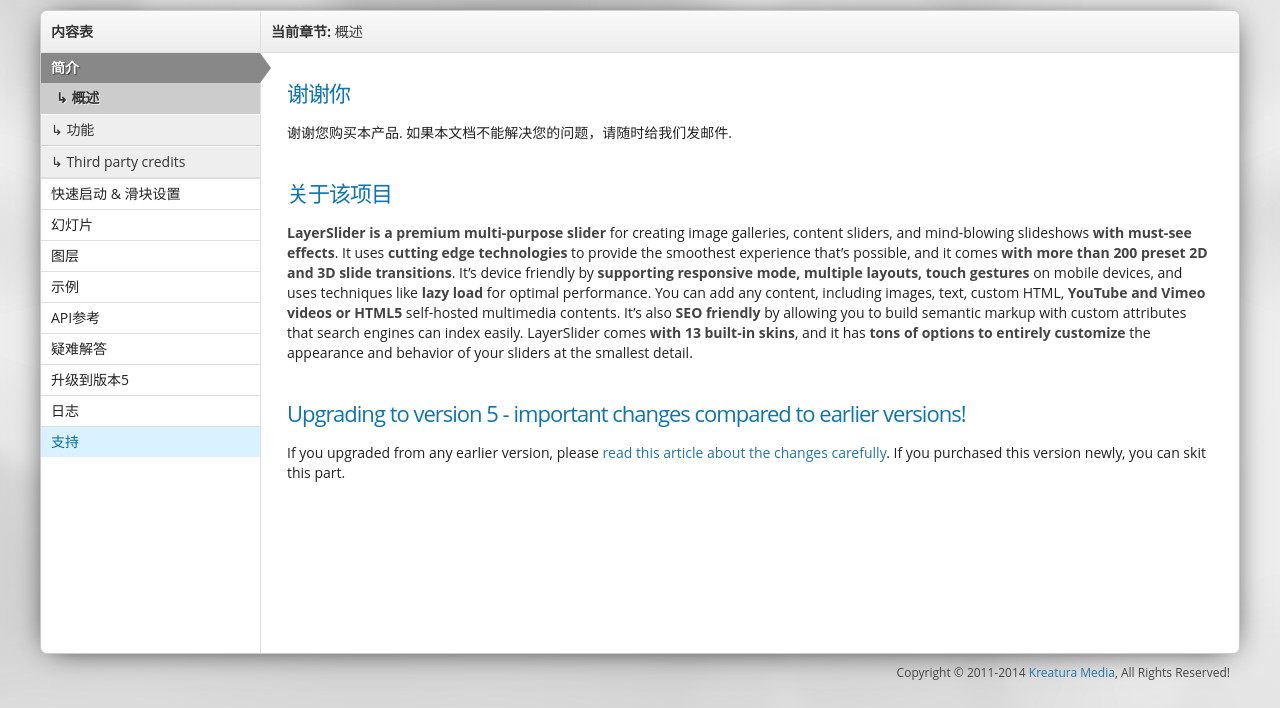
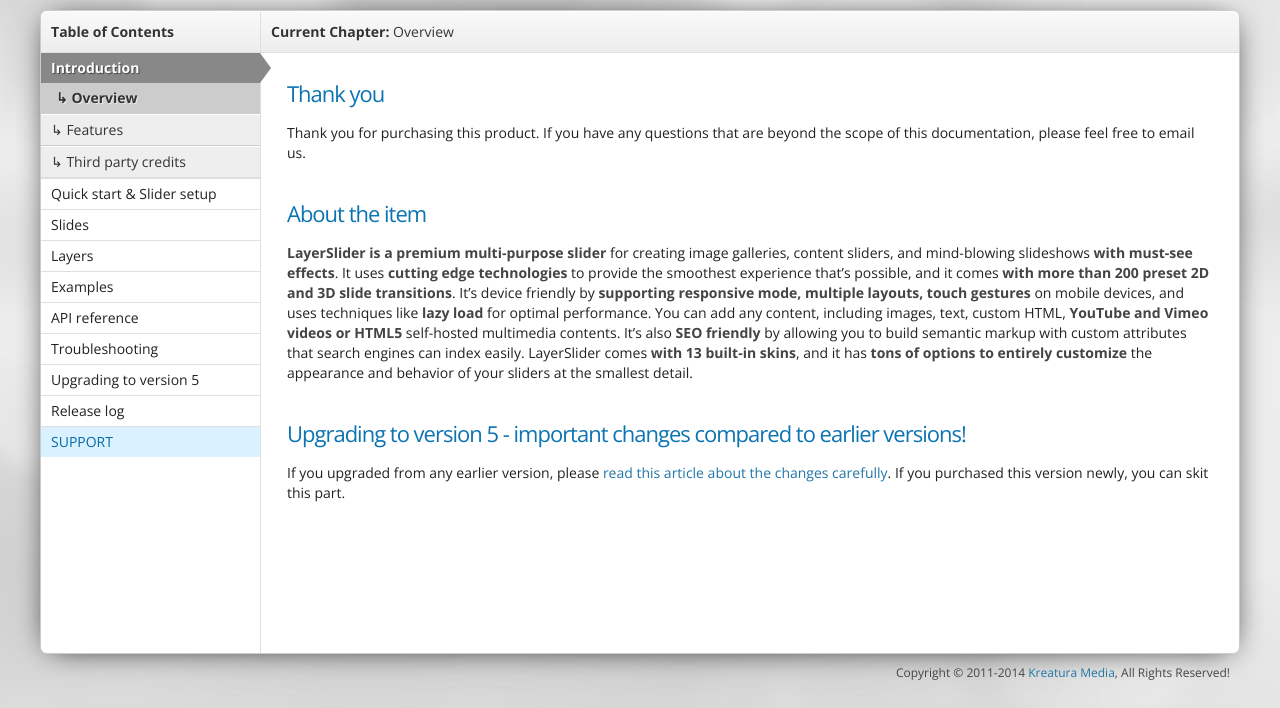
Before and after one commit to MadLockHe/layerslider, a website with bundled scripts: page documentation/documentation.html in a window 1280 px wide. Shown: the part 92-800 px from the top of the page. Built offline with nearby package versions, Linux system fonts and the light colour scheme; a web font is replaced by a local one.

Commit message:
Revert "文档翻译"
This reverts commit 09f571f38c5faea71393f5be6c05e1e25747654e.

```diff
--- a/documentation/documentation.html
+++ b/documentation/documentation.html
@@ -8,8 +8,8 @@
 <link rel="stylesheet" href="../layerslider/css/layerslider.css">
 <link rel="stylesheet" href="assets/js/syntaxhighlighter/styles/shCoreKreatura.css">
 <link rel="stylesheet" href="assets/js/syntaxhighlighter/styles/shThemeKreatura.css">
-<link href="http://fonts.useso.com/css?family=Oswald:300,400,700" rel="stylesheet" type="text/css">
-<link href="http://fonts.useso.com/css?family=Open+Sans:300italic,300,400italic,400,600italic,600,700italic,700,800italic,800" rel="stylesheet" type="text/css">
+<link href="http://fonts.googleapis.com/css?family=Oswald:300,400,700" rel="stylesheet" type="text/css">
+<link href="http://fonts.googleapis.com/css?family=Open+Sans:300italic,300,400italic,400,600italic,600,700italic,700,800italic,800" rel="stylesheet" type="text/css">
 <!--[if lt IE 9]>
 	<script src="assets/js/html5.js"></script>
 <![endif]-->
@@ -18,11 +18,11 @@
 <div id="wrapper">
 
 	<header>
-		<h1>图层滑块[LayerSlider]</h1>
+		<h1>LayerSlider</h1>
 		<h2>
-			响应式jQuery滑块插件
+			Responsive jQuery Slider Plugin
 			<p>
-				版本: 5.3.0 | 发布日期: 2014年9月19日 |
+				Version: 5.3.0 | Released: 19th September 2014 |
 				<a data-goto="whats-new" href="#whats-new">What's new?</a>
 			</p>
 		</h2>
@@ -31,84 +31,84 @@
 
 	<div class="km-box">
 		<div class="header">
-			<h3>内容表</h3>
-			<h3>当前章节: <span id="curnav" class="light">概述</span></h3>
+			<h3>Table of Contents</h3>
+			<h3>Current Chapter: <span id="curnav" class="light">Overview</span></h3>
 		</div>
 		<div class="inner">
 			<ul id="sidebar">
 				<li class="active">
-					<span>简介</span>
+					<span>Introduction</span>
 					<ul>
-						<li data-deeplink="overview" class="active">概述</li>
-						<li data-deeplink="features">功能</li>
+						<li data-deeplink="overview" class="active">Overview</li>
+						<li data-deeplink="features">Features</li>
 						<li data-deeplink="third-party">Third party credits</li>
 					</ul>
 				</li>
 				<li>
-					<span>快速启动 &amp; 滑块设置</span>
+					<span>Quick start &amp; Slider setup</span>
 					<ul>
-						<li data-deeplink="slider-resources">引入资源文件</li>
-						<li data-deeplink="slider-element">创建滑块元素</li>
-						<li data-deeplink="slider-initializing">初始化</li>
-						<li data-deeplink="slider-options">滑块参数列表</li>
-						<li data-deeplink="slider-layout">滑块布局</li>
+						<li data-deeplink="slider-resources">Including resource files</li>
+						<li data-deeplink="slider-element">Creating slider element</li>
+						<li data-deeplink="slider-initializing">Initializing the slider</li>
+						<li data-deeplink="slider-options">List of slider options</li>
+						<li data-deeplink="slider-layout">Slider layout</li>
 					</ul>
 				</li>
 				<li>
-					<span>幻灯片</span>
+					<span>Slides</span>
 					<ul>
-						<li data-deeplink="creating-slides">创建滑块</li>
-						<li data-deeplink="configuring-slides">配置滑块</li>
-						<li data-deeplink="slide-contents">添加滑块内容</li>
-						<li data-deeplink="linking-slides">滑块链接</li>
-						<li data-deeplink="deep-linking-slides">使用深层链接</li>
-						<li data-deeplink="slide-transitions">过度效果</li>
-						<li data-deeplink="custom-transitions">自定义过度效果</li>
+						<li data-deeplink="creating-slides">Creating slides</li>
+						<li data-deeplink="configuring-slides">Configuring slides</li>
+						<li data-deeplink="slide-contents">Addig slide contents</li>
+						<li data-deeplink="linking-slides">Linking slides</li>
+						<li data-deeplink="deep-linking-slides">Using deep links</li>
+						<li data-deeplink="slide-transitions">Slide transition gallery</li>
+						<li data-deeplink="custom-transitions">Custom slide transitions</li>
 					</ul>
 				</li>
 				<li>
-					<span>图层</span>
+					<span>Layers</span>
 					<ul>
-						<li data-deeplink="adding-layers">添加图层</li>
-						<li data-deeplink="positioning-layers">图层位置</li>
-						<li data-deeplink="linking-layers">图层链接</li>
-						<li data-deeplink="adding-media">嵌入视频/音频</li>
-						<li data-deeplink="layer-transitions">图层过度方式</li>
-						<li data-deeplink="parallax-layers">视差层</li>
+						<li data-deeplink="adding-layers">Adding layers</li>
+						<li data-deeplink="positioning-layers">Positioning layers</li>
+						<li data-deeplink="linking-layers">Linking layers</li>
+						<li data-deeplink="adding-media">Embedding video / audio</li>
+						<li data-deeplink="layer-transitions">Layer transitions</li>
+						<li data-deeplink="parallax-layers">Parallax layers</li>
 					</ul>
 				</li>
 				<li data-deeplink="slider-examples">
-					示例 <span></span>
+					Examples <span></span>
 				</li>
 				<li>
-					<span>API参考</span>
+					<span>API reference</span>
 					<ul>
-						<li data-deeplink="event-reference">事件</li>
-						<li data-deeplink="api-methods">方法</li>
-						<li data-deeplink="api-examples">示例</li>
+						<li data-deeplink="event-reference">Event reference</li>
+						<li data-deeplink="api-methods">API methods</li>
+						<li data-deeplink="api-examples">Examples</li>
 					</ul>
 				</li>
 				<li>
-					<span>疑难解答</span>
+					<span>Troubleshooting</span>
 					<ul>
-						<li data-deeplink="video-isses">视频问题</li>
-						<li data-deeplink="jquery-issues">jQuery相关问题</li>
-						<li data-deeplink="loading-problems">加载问题</li>
-						<li data-deeplink="known-incompatibilities">已知的不兼容问题</li>
+						<li data-deeplink="video-isses">Video issues</li>
+						<li data-deeplink="jquery-issues">Issues related to jQuery</li>
+						<li data-deeplink="loading-problems">Loading problems</li>
+						<li data-deeplink="known-incompatibilities">Known incompatibilities</li>
 					</ul>
 				</li>
 				<li data-deeplink="changes">
-					<span>升级到版本5</span>
+					<span>Upgrading to version 5</span>
 				</li>
 				<li data-deeplink="release-log">
-					<span>日志</span>
+					<span>Release log</span>
 					<ul>
 						<li data-deeplink="whats-new">What's new?</li>
-						<li data-deeplink="previous-versions">历史版本</li>
+						<li data-deeplink="previous-versions">Previous versions</li>
 					</ul>
 				</li>
 				<li class="hl" data-deeplink="support">
-					<span>支持</span>
+					<span>SUPPORT</span>
 				</li>
 			</ul>
 
@@ -119,9 +119,9 @@
 
 					<!-- Overview -->
 					<article class="active">
-						<h4>谢谢你</h4>
-						<p>谢谢您购买本产品. 如果本文档不能解决您的问题，请随时给我们发邮件.</p>
-						<h4>关于该项目</h4>
+						<h4>Thank you</h4>
+						<p>Thank you for purchasing this product. If you have any questions that are beyond the scope of this documentation, please feel free to email us.</p>
+						<h4>About the item</h4>
 						<p>
 							<strong>LayerSlider is a premium multi-purpose slider</strong> for creating image galleries, content sliders, and mind-blowing slideshows <strong>with must-see effects</strong>. It uses <strong>cutting edge technologies</strong> to provide the smoothest experience that’s possible, and it comes <strong>with more than 200 preset 2D and 3D slide transitions</strong>. It’s device friendly by <strong>supporting responsive mode, multiple layouts, touch gestures</strong> on mobile devices, and uses techniques like <strong>lazy load</strong> for optimal performance. You can add any content, including images, text, custom HTML, <strong>YouTube and Vimeo videos or HTML5</strong> self-hosted multimedia contents. It’s also <strong>SEO friendly</strong> by allowing you to build semantic markup with custom attributes that search engines can index easily. LayerSlider comes <strong>with 13 built-in skins</strong>, and it has <strong>tons of options to entirely customize</strong> the appearance and behavior of your sliders at the smallest detail.
 						</p>
```
